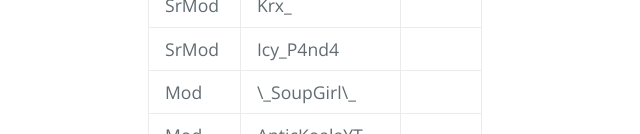
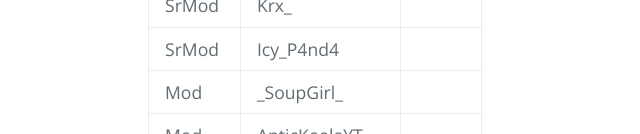
Before and after one commit to Rustco-Network/Rustco-Network.github.io, a plain HTML site: page team.html in a window 1280 px wide. Shown: the part 818-952 px from the top of the page, 76-716 px from the left. Drawn offline with nearby package versions, Linux system fonts and the light colour scheme.

Commit message:
Update team.html

```diff
--- a/team.html
+++ b/team.html
@@ -70,7 +70,7 @@
   </tr>
   <tr>
     <td>Mod</td>
-    <td>\_SoupGirl\_</td>
+    <td>_SoupGirl_</td>
     <td></td>
   </tr>
   <tr>
```
